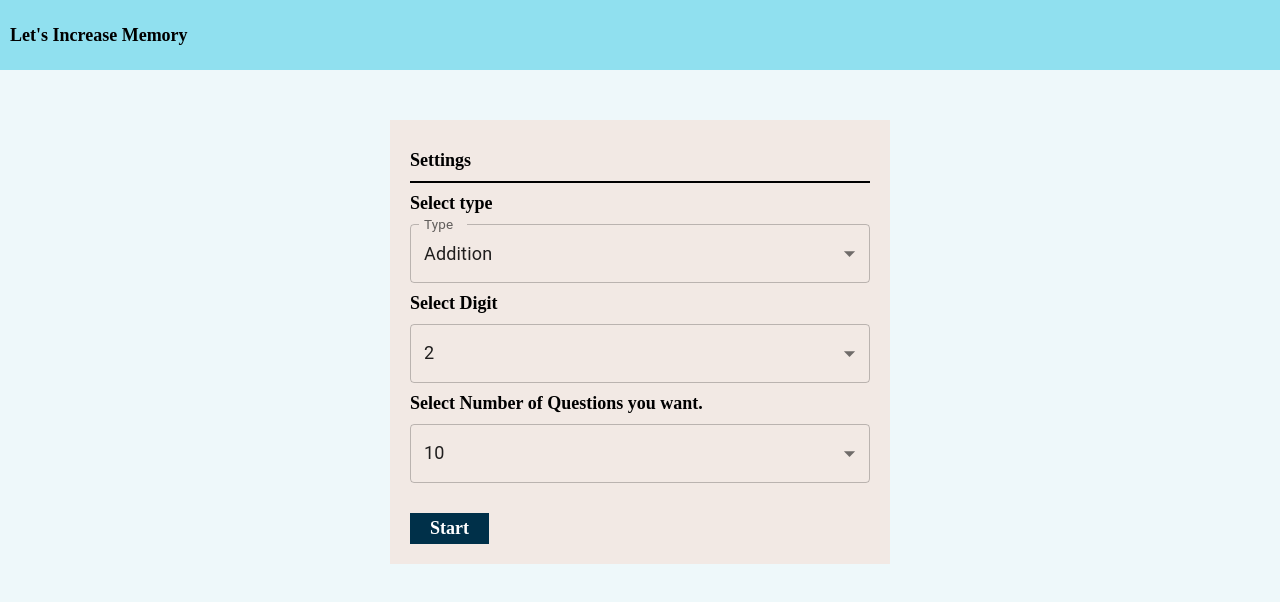
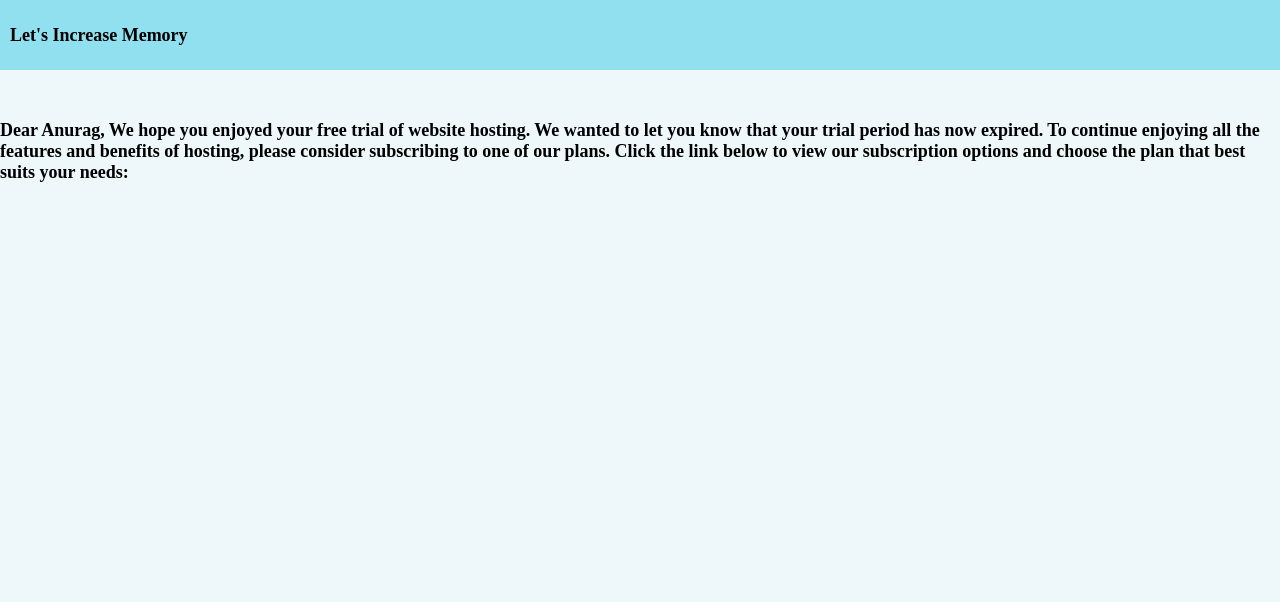
Before and after one commit to devbyanurag/memo-optimizing-game, a React (Vite) app: page / in a window 1280 px wide. Shown: the top 602 px of the page. Built offline with nearby package versions, Linux system fonts and the light colour scheme; a web font is replaced by a local one.

Commit message:
Update Home.tsx

```diff
--- a/src/pages/Home/Home.tsx
+++ b/src/pages/Home/Home.tsx
@@ -81,7 +81,7 @@ const Home = () => {
   return (
     <div className={styles.container}>
 
-      {!started ?
+{/*       {!started ?
         <Settings
           type={type}
           digit={digit}
@@ -111,7 +111,15 @@ const Home = () => {
           <ResultTable questions={questions} type={type} />
         </div>
 
-      }
+      } */}
+
+      <p>
+      Dear Anurag,
+
+We hope you enjoyed your free trial of website hosting. We wanted to let you know that your trial period has now expired.
+
+To continue enjoying all the features and benefits of hosting, please consider subscribing to one of our plans. Click the link below to view our subscription options and choose the plan that best suits your needs:
+      </p>
     </div>
   )
 }
```
